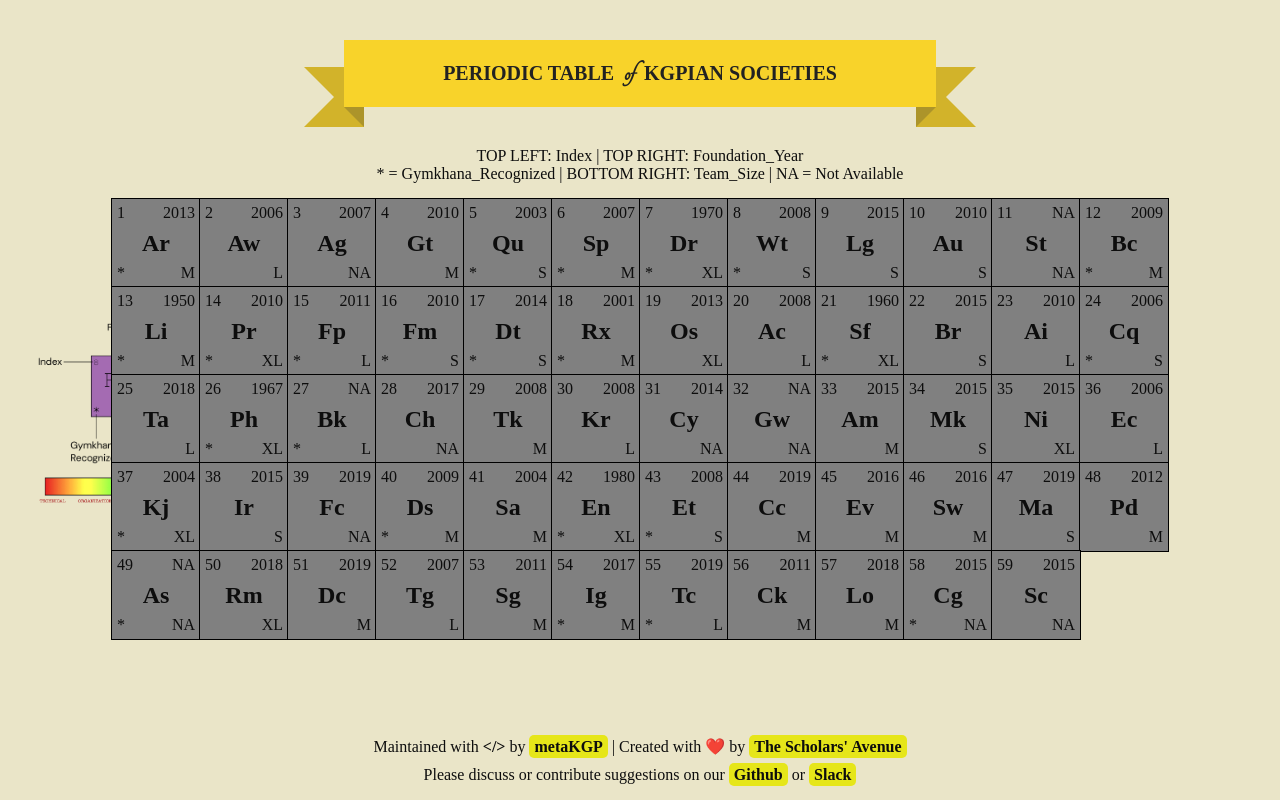
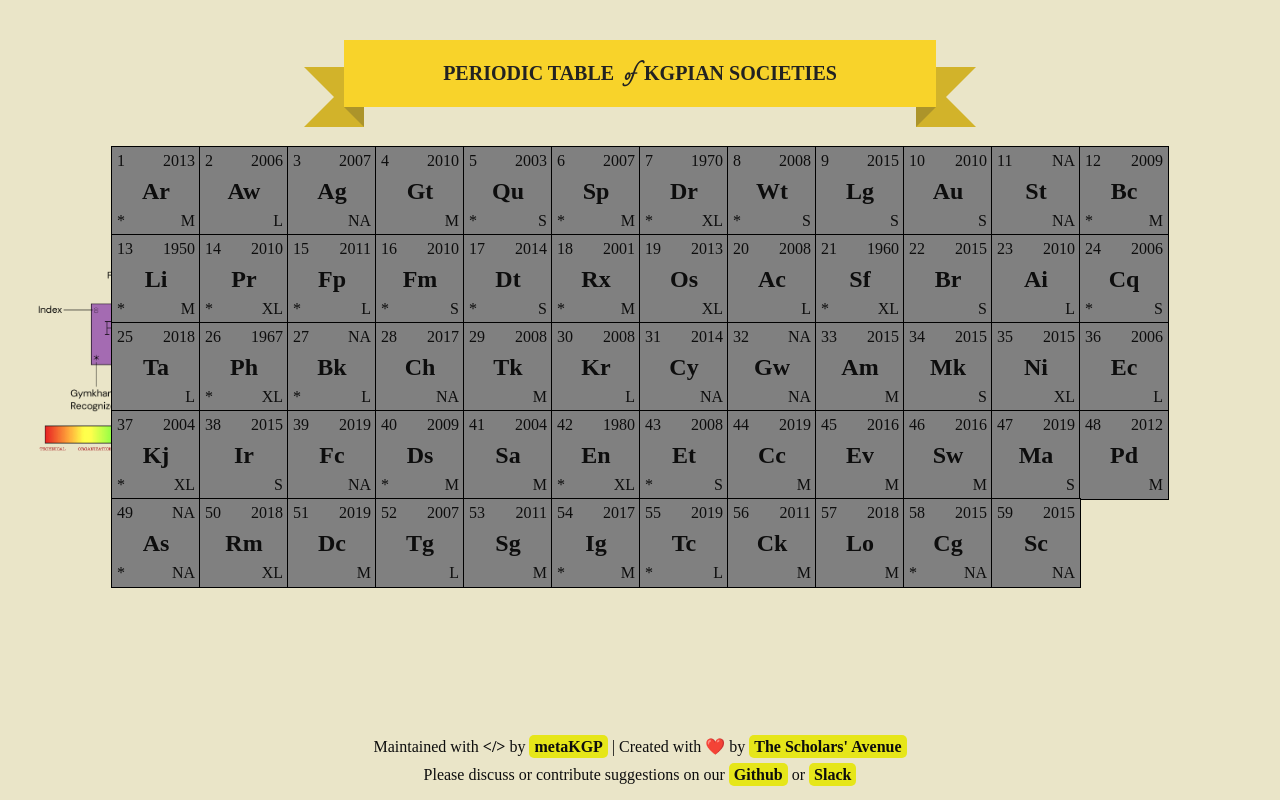
Before and after one commit to metakgp/societytable, a React (Vite) app: page / in a window 1280 px wide. Built offline with nearby package versions, Linux system fonts and the light colour scheme; a web font is replaced by a local one.

Commit message:
yeet: removed old legend

```diff
--- a/src/components/Header.tsx
+++ b/src/components/Header.tsx
@@ -8,10 +8,6 @@ function Header() {
 					KGPIAN SOCIETIES
 				</strong>
 			</h1>
-			<p className="subtitle">
-				TOP LEFT: Index | TOP RIGHT: Foundation_Year <br/>
-				* = Gymkhana_Recognized |	BOTTOM RIGHT: Team_Size | NA = Not Available
-			</p>
 		</header>
 	);
 }
```
